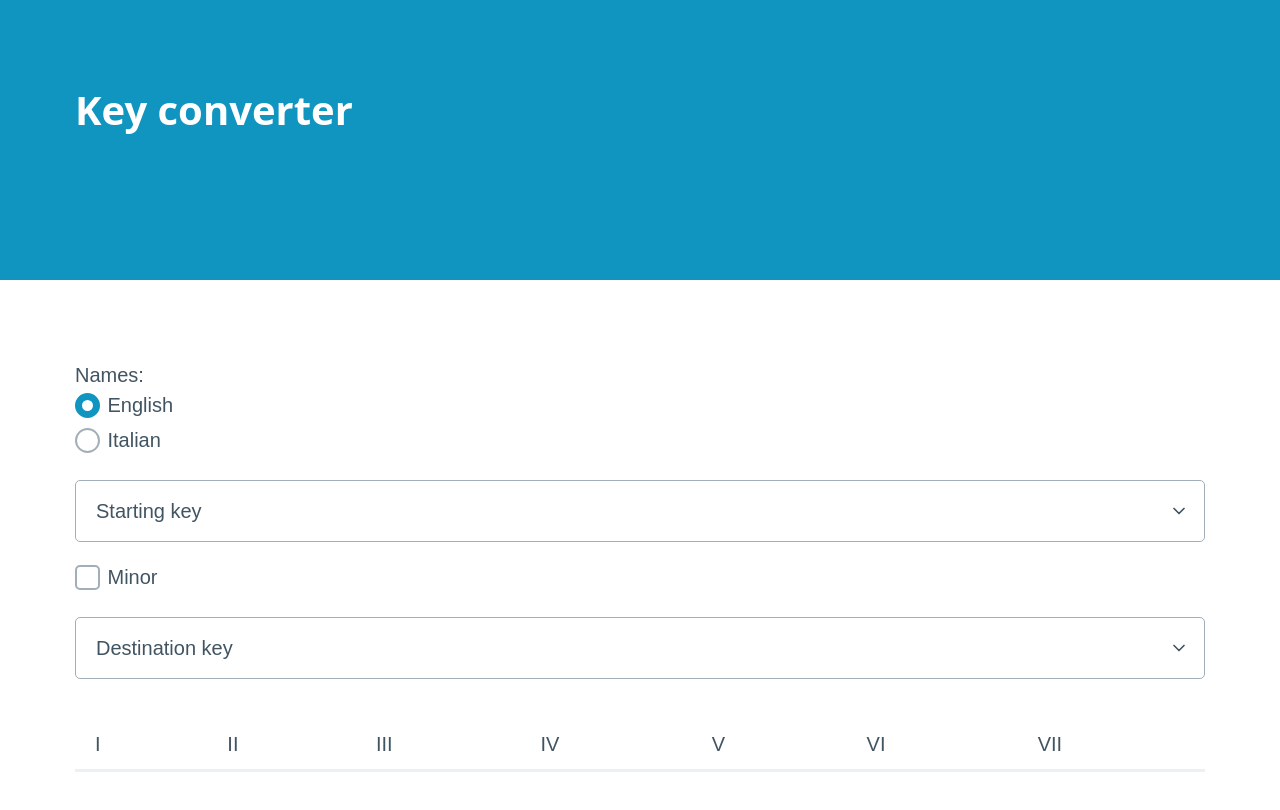
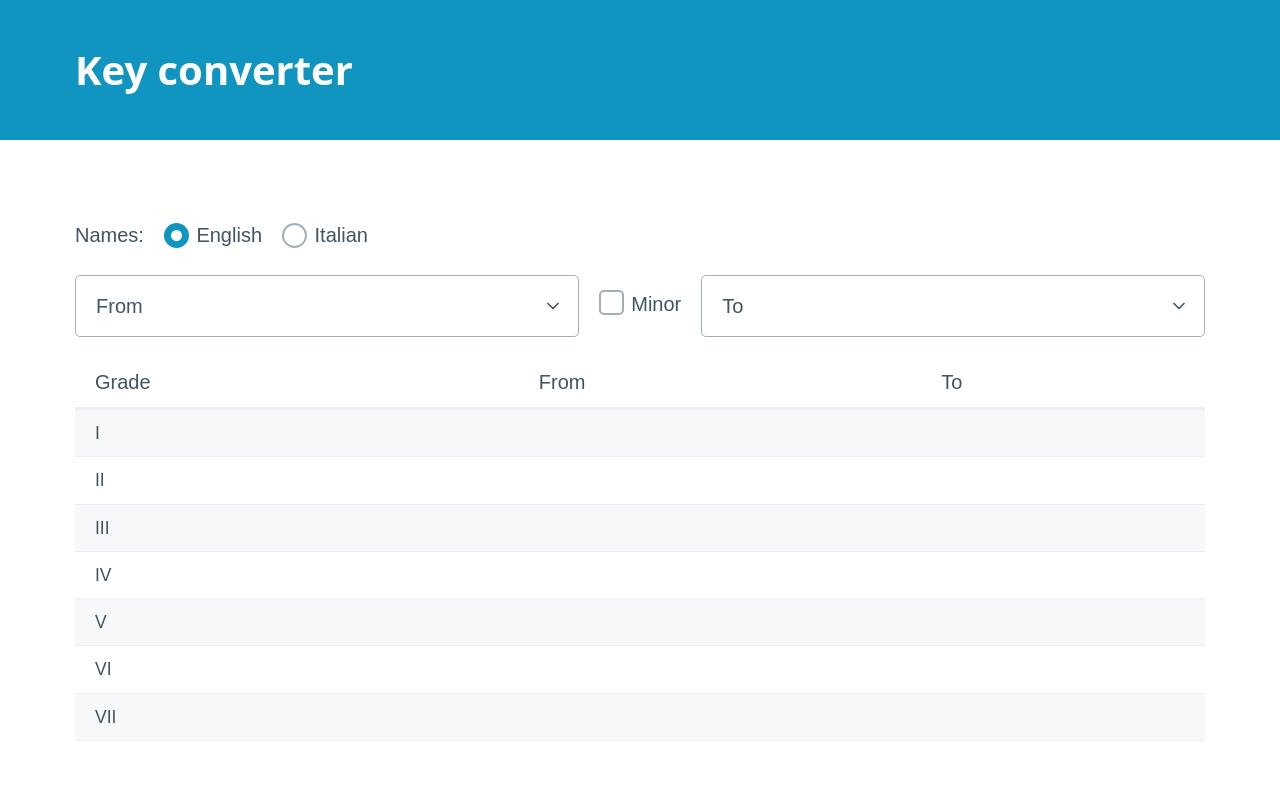
Before and after one commit to fbedussi/key-converter, a website: page index.html in a window 1280 px wide. Drawn offline with nearby package versions, Linux system fonts and the light colour scheme; no server answers.

Commit message:
refactor: invert table direction

```diff
--- a/change-notes.js
+++ b/change-notes.js
@@ -5,14 +5,22 @@ import {notationEng} from './state.js'
 class ChangeNotes extends HTMLElement {
   constructor() {
     super()
+
+    this.ita = this.querySelector('input[value="ita"]')
+    this.eng = this.querySelector('input[value="eng"]')
   }
 
   connectedCallback() {
-    this.querySelector('input[value="eng"]')?.addEventListener('change', e => {
+    if (navigator.language.split('-')[0].toLowerCase() === 'it') {
+      // @ts-ignore
+      this.ita.checked = true
+      notationEng.value = false
+    }
+    this.eng?.addEventListener('change', e => {
       const checked = e.target && 'checked' in e.target && e.target.checked
       notationEng.value = checked
     })
-    this.querySelector('input[value="ita"]')?.addEventListener('change', e => {
+    this.ita?.addEventListener('change', e => {
       const checked = e.target && 'checked' in e.target && e.target.checked
       notationEng.value = !checked
     })
--- a/i-18.js
+++ b/i-18.js
@@ -10,7 +10,7 @@ fetch(`/${navigator.language}.json`)
   .then(res => res.status === 200 && res.json())
   .then(res => labels.value = res)
 
-customElements.define("i-18", class KeyRow extends HTMLElement {
+customElements.define("i-18", class extends HTMLElement {
   constructor() {
     super()
   }
--- a/index.html
+++ b/index.html
@@ -22,32 +22,60 @@
       </change-notes>
     </fieldset>
 
-    <fieldset>
-      <select is="select-key" label="Starting key" data-key="selectedStartKey"></select>
+    <div class="key-selection">
+      <select is="select-key" label="From" key="selectedStartKey"></select>
+
       <toggle-minor>
         <label><input type="checkbox" /><i-18>Minor</i-18></label>
       </toggle-minor>
-    </fieldset>
 
-    <fieldset>
-      <select is="select-key" label="Destination key" data-key="selectedDestKey"></select>
-    </fieldset>
+      <select is="select-key" label="To" key="selectedDestKey"></select>
+    </div>
 
     <table role="grid">
       <thead>
         <tr>
-          <th>I</th>
-          <th>II</th>
-          <th>III</th>
-          <th>IV</th>
-          <th>V</th>
-          <th>VI</th>
-          <th>VII</th>
+          <th><i-18>Grade</i-18></th>
+          <th><i-18>From</i-18></th>
+          <th><i-18>To</i-18></th>
         </tr>
       </thead>
       <tbody>
-        <tr is="key-row" data-key="selectedStartKey"></tr>
-        <tr is="key-row" data-key="selectedDestKey"></tr>
+        <tr>
+          <td>I</td>
+          <td is="key-cell" key="selectedStartKey" index="0">&nbsp;</td>
+          <td is="key-cell" key="selectedDestKey" index="0">&nbsp;</td>
+        </tr>
+        <tr>
+          <td>II</td>
+          <td is="key-cell" key="selectedStartKey" index="1">&nbsp;</td>
+          <td is="key-cell" key="selectedDestKey" index="1">&nbsp;</td>
+        </tr>
+        <tr>
+          <td>III</td>
+          <td is="key-cell" key="selectedStartKey" index="2">&nbsp;</td>
+          <td is="key-cell" key="selectedDestKey" index="2">&nbsp;</td>
+        </tr>
+        <tr>
+          <td>IV</td>
+          <td is="key-cell" key="selectedStartKey" index="3">&nbsp;</td>
+          <td is="key-cell" key="selectedDestKey" index="3">&nbsp;</td>
+        </tr>
+        <tr>
+          <td>V</td>
+          <td is="key-cell" key="selectedStartKey" index="4">&nbsp;</td>
+          <td is="key-cell" key="selectedDestKey" index="4">&nbsp;</td>
+        </tr>
+        <tr>
+          <td>VI</td>
+          <td is="key-cell" key="selectedStartKey" index="5">&nbsp;</td>
+          <td is="key-cell" key="selectedDestKey" index="5">&nbsp;</td>
+        </tr>
+        <tr>
+          <td>VII</td>
+          <td is="key-cell" key="selectedStartKey" index="6">&nbsp;</td>
+          <td is="key-cell" key="selectedDestKey" index="6">&nbsp;</td>
+        </tr>
       </tbody>
     </table>
     <script src="//unpkg.com/@ungap/custom-elements"></script>
@@ -59,7 +87,7 @@
   <script type="module" src="change-notes.js"></script>
   <script type="module" src="toggle-minor.js"></script>
   <script type="module" src="select-key.js"></script>
-  <script type="module" src="key-row.js"></script>
+  <script type="module" src="key-cell.js"></script>
 </body>
 
 </html>
--- a/it.json
+++ b/it.json
@@ -3,6 +3,8 @@
   "English": "Anglosassoni",
   "Italian": "Italiani",
   "Minor": "Minore",
-  "Starting key": "Tonalità di partenza",
-  "Destination key": "Tonalità di arrivo"
+  "From": "Da",
+  "To": "A",
+  "Key converter": "Converti Tonalità",
+  "Grade": "Grado"
 }
--- /dev/null
+++ b/key-cell.js
@@ -0,0 +1,49 @@
+//@ts-check
+
+import {notes, selectedStartKey, selectedDestKey, modes} from './state.js'
+
+const key = {
+  selectedStartKey,
+  selectedDestKey
+}
+
+customElements.define("key-cell",
+  class extends HTMLTableCellElement {
+    constructor() {
+      super()
+
+      this.selectedKey = key[this.getAttribute('key')]
+      this.index = Number(this.getAttribute('index'))
+    }
+
+    connectedCallback() {
+      this.render()
+
+      this.selectedKey?.subscribe(this.render.bind(this))
+
+      modes.subscribe(this.render.bind(this))
+
+      notes.subscribe(this.render.bind(this))
+    }
+
+    render() {
+      if (this.selectedKey?.value === null) {
+        return
+      }
+
+      const index = this.selectedKey?.value;
+      const repeatedNotes = notes.value.concat(notes.value);
+      const keyNotes = [
+        repeatedNotes[index],
+        repeatedNotes[index + 2],
+        repeatedNotes[index + 4],
+        repeatedNotes[index + 5],
+        repeatedNotes[index + 7],
+        repeatedNotes[index + 9],
+        repeatedNotes[index + 11]
+      ];
+
+      this.innerText = `${keyNotes[this.index]}${modes.value[this.index]}`
+    }
+  },
+  {extends: "td"})
--- a/key-row.js
+++ /dev/null
@@ -1,53 +0,0 @@
-//@ts-check
-
-import {notes, selectedStartKey, selectedDestKey, modes} from './state.js'
-
-const key = {
-  selectedStartKey,
-  selectedDestKey
-}
-
-class KeyRow extends HTMLTableRowElement {
-  constructor() {
-    super()
-
-    this.selectedKey = key[this.dataset.key]
-  }
-
-  connectedCallback() {
-    this.render()
-
-    this.selectedKey?.subscribe(this.render.bind(this))
-
-    modes.subscribe(this.render.bind(this))
-
-    notes.subscribe(this.render.bind(this))
-  }
-
-  render() {
-    if (this.selectedKey?.value === null) {
-      return
-    }
-
-    this.innerHTML = "";
-    const index = this.selectedKey?.value;
-    const repeatedNotes = notes.value.concat(notes.value);
-    const keyNotes = [
-      repeatedNotes[index],
-      repeatedNotes[index + 2],
-      repeatedNotes[index + 4],
-      repeatedNotes[index + 5],
-      repeatedNotes[index + 7],
-      repeatedNotes[index + 9],
-      repeatedNotes[index + 11]
-    ];
-
-    keyNotes.forEach((note, index) => {
-      const el = document.createElement("td");
-      el.innerText = `${note}${modes.value[index]}`;
-      this.appendChild(el);
-    });
-  }
-}
-
-customElements.define("key-row", KeyRow, {extends: "tr"});
--- a/select-key.js
+++ b/select-key.js
@@ -13,7 +13,7 @@ class SelectKey extends HTMLSelectElement {
     super()
 
     this.label = this.getAttribute('label')
-    this.key = key[this.dataset.key]
+    this.key = key[this.getAttribute('key')]
   }
 
   connectedCallback() {
@@ -32,7 +32,7 @@ class SelectKey extends HTMLSelectElement {
     this.innerHTML = ''
 
     const header = document.createElement("option");
-    header.innerText = t(this.label) || '';
+    header.innerHTML = `<i-18>${this.label || ''}</i-18>`
     header.disabled = true;
     header.selected = true;
     this.appendChild(header);
--- a/style.css
+++ b/style.css
@@ -2,10 +2,34 @@ body {
   font-family: sans-serif;
 }
 
-header {
+body > header {
   background-color: var(--primary);
+  --block-spacing-vertical: calc(var(--spacing) * 2);
 }
 
 h1 {
   color: white;
+  margin-bottom: 0;
 }
+
+change-notes,
+.key-selection {
+  display: flex;
+  gap: 1rem;
+}
+
+.key-selection {
+  justify-content: space-between;
+}
+
+toggle-minor {
+  display: flex;
+  align-items: center;
+  margin-bottom: var(--spacing);
+
+  label {
+    display: flex;
+    width: max-content;
+    align-items: center;
+  }
+}
```
